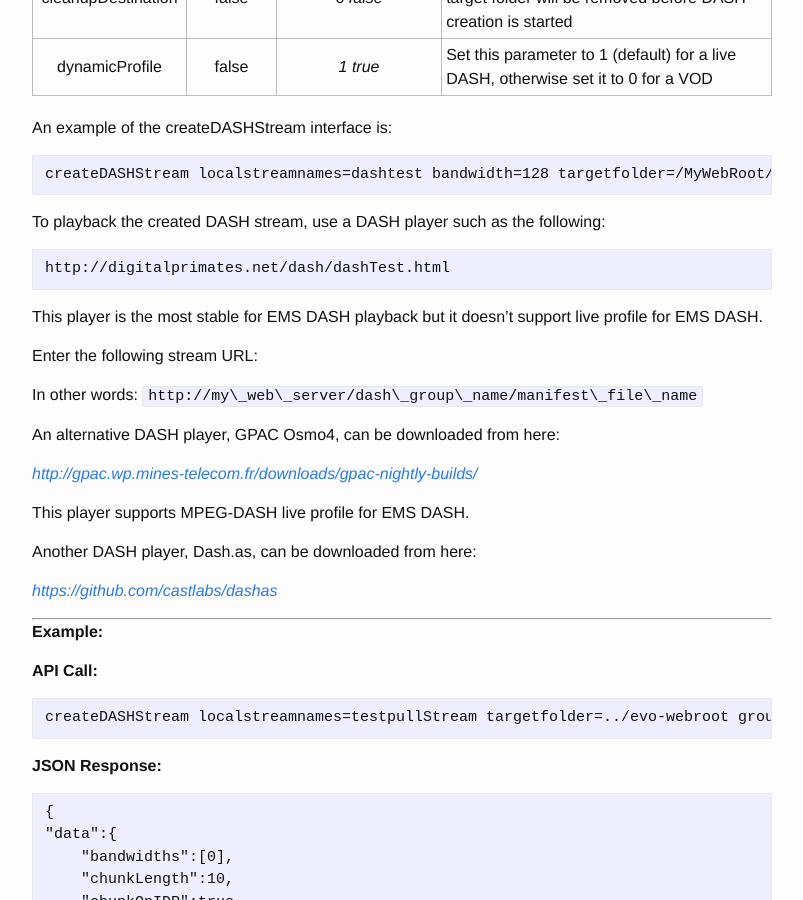
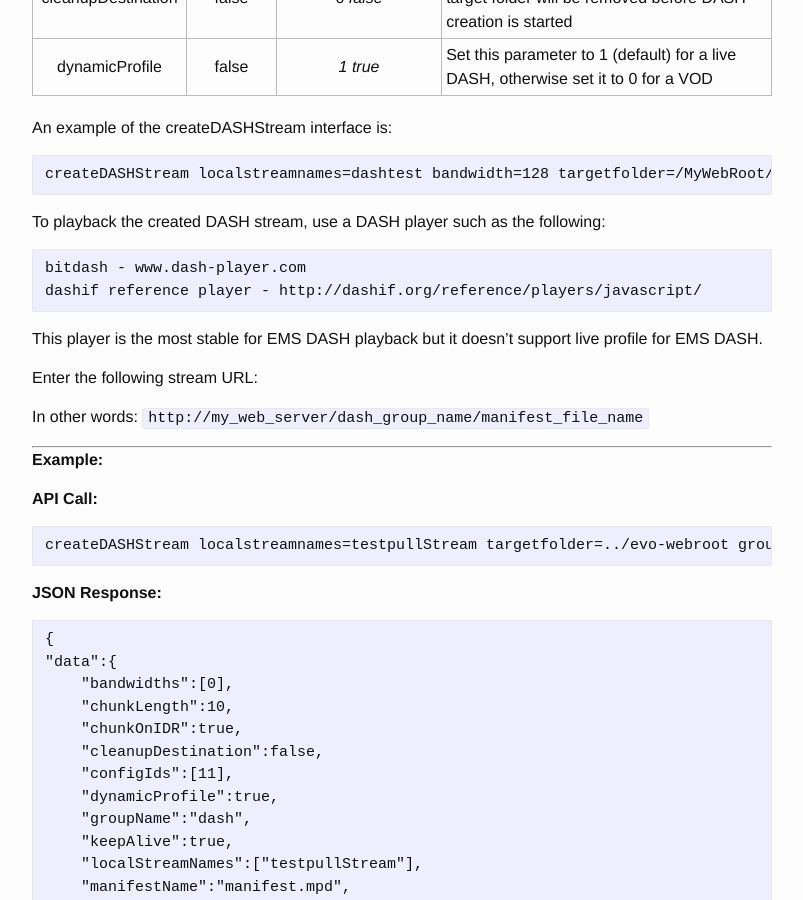
Before and after one commit to EvoStream/ems_api_definition, a Jekyll site: the page built from _posts/2016-01-01-createDASHStream.md, in a window 1280 px wide and 900 px high, scrolled down 1361 px. Shown: the whole window, without its empty margins (238-1041 px from the left). Built offline with Jekyll 4.4.1, drawn with Linux system fonts in a browser that asks for light colours.

Commit message:
Updated outdated information in these markups

````diff
--- a/_posts/2016-01-01-createDASHStream.md
+++ b/_posts/2016-01-01-createDASHStream.md
@@ -36,24 +36,15 @@ createDASHStream localstreamnames=dashtest bandwidth=128 targetfolder=/MyWebRoot
 To playback the created DASH stream, use a DASH player such as the following:
 
 ```
-http://digitalprimates.net/dash/dashTest.html
+bitdash - www.dash-player.com
+dashif reference player - http://dashif.org/reference/players/javascript/
 ```
 
 This player is the most stable for EMS DASH playback but it doesn’t support live profile for EMS DASH.
 
 Enter the following stream URL:
 
-In other words: `http://my\_web\_server/dash\_group\_name/manifest\_file\_name`
-
-An alternative DASH player, GPAC Osmo4, can be downloaded from here:
-
-[*http://gpac.wp.mines-telecom.fr/downloads/gpac-nightly-builds/*](http://gpac.wp.mines-telecom.fr/downloads/gpac-nightly-builds/)
-
-This player supports MPEG-DASH live profile for EMS DASH.
-
-Another DASH player, Dash.as, can be downloaded from here:
-
-*[https://github.com/castlabs/dashas](https://github.com/castlabs/dashas)*
+In other words: `http://my_web_server/dash_group_name/manifest_file_name`
 
 ------
 
````
Also changed, not shown: _posts/2016-01-01-createMSSStream.md (+0 -5 lines), _posts/2016-01-01-uploadMedia.md (+1 -1 lines).
